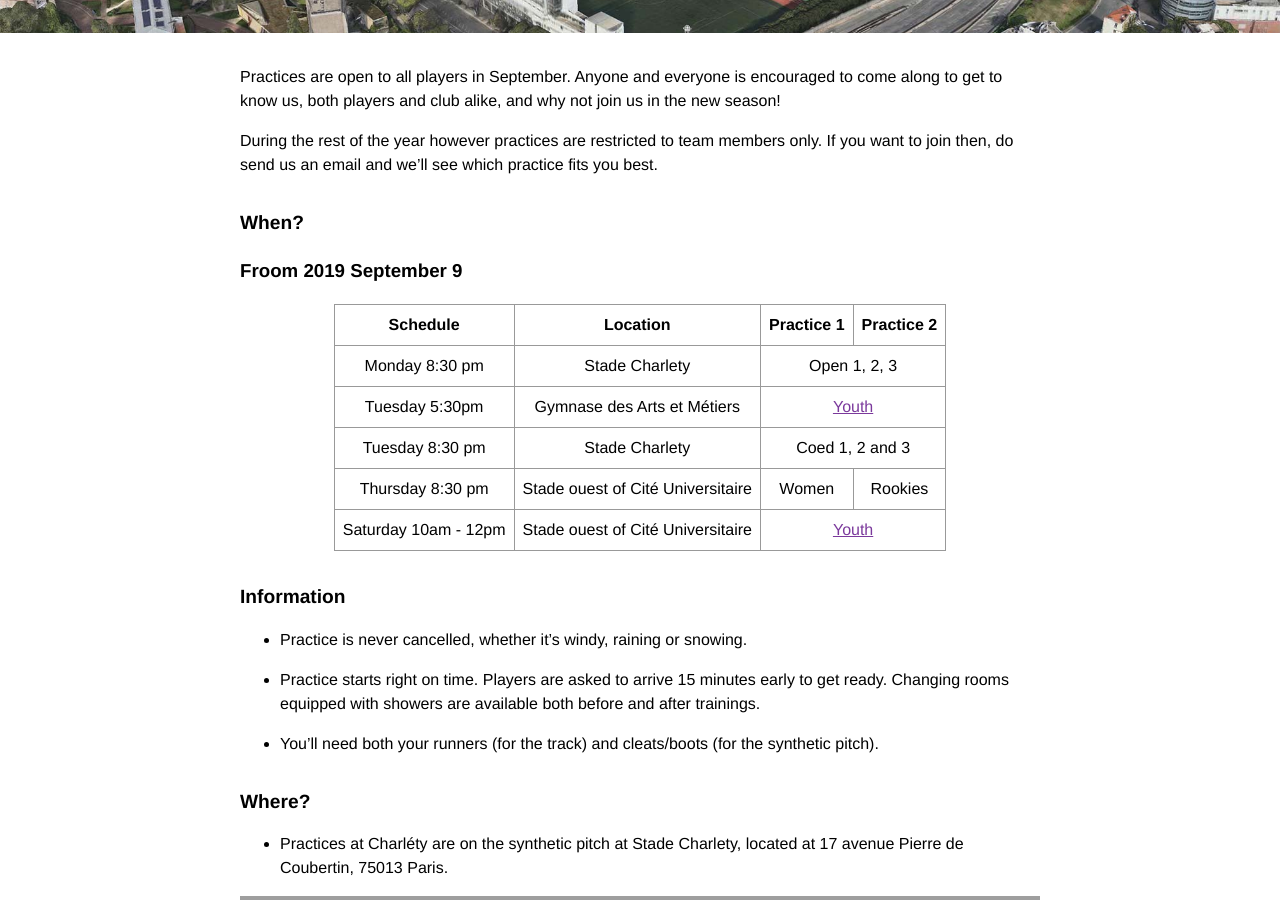
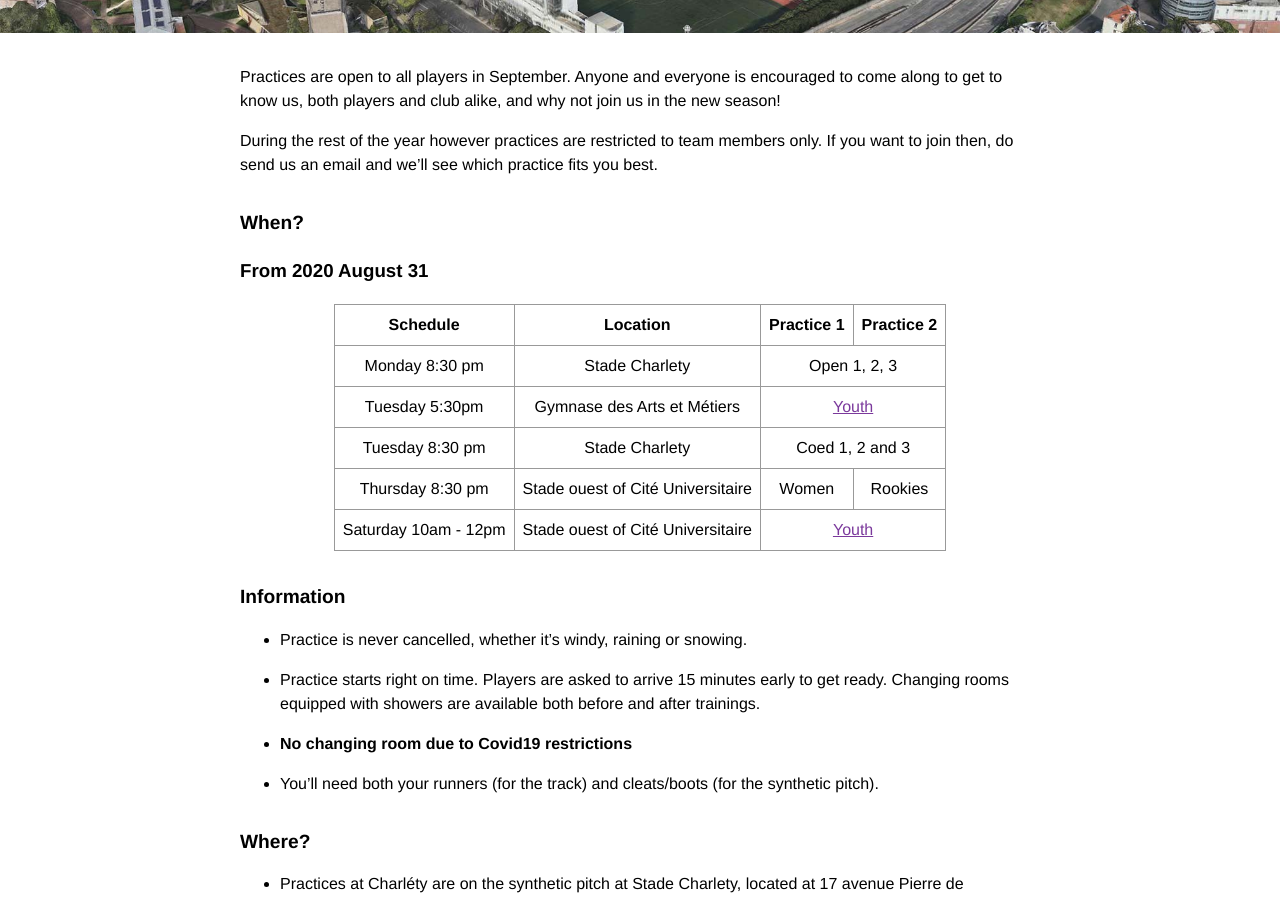
Before and after one commit to ahouhpuc/ahouhpuc.github.io, a Jekyll site: the page built from practices.markdown, in a window 1280 px wide and 900 px high, scrolled down 533 px. Built offline with Jekyll 4.4.1, drawn with Linux system fonts in a browser that asks for light colours; grey boxes are pictures that could not be loaded.

Commit message:
covid update

```diff
--- a/entrainements.markdown
+++ b/entrainements.markdown
@@ -12,7 +12,7 @@ En cours d'année, les entraînements sont réservés aux joueurs qui ont été
 
 ## Quand&nbsp;?
 
-### À partir du 9 septembre 2019
+### À partir du 31 août 2020
 
 <table>
   <tr>
--- a/practices.markdown
+++ b/practices.markdown
@@ -14,7 +14,7 @@ During the rest of the year however practices are restricted to team members onl
 
 ## When?
 
-### Froom 2019 September 9
+### From 2020 August 31
 
 <table>
   <tr>
@@ -56,6 +56,7 @@ During the rest of the year however practices are restricted to team members onl
 
 * Practice is never cancelled, whether it’s windy, raining or snowing.
 * Practice starts right on time. Players are asked to arrive 15 minutes early to get ready. Changing rooms equipped with showers are available both before and after trainings.
+* **No changing room due to Covid19 restrictions**
 * You’ll need both your runners (for the track) and cleats/boots (for the synthetic pitch).
 
 ## Where?
```
Also changed, not shown: other parts of entrainements.markdown (+1 -0 lines).
